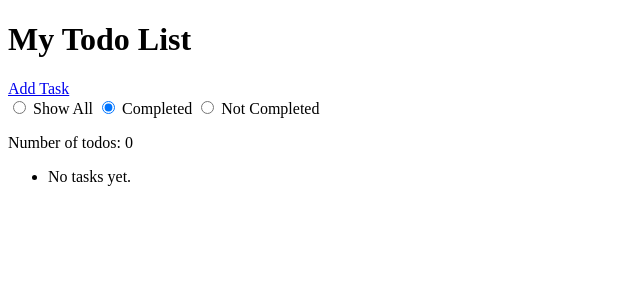
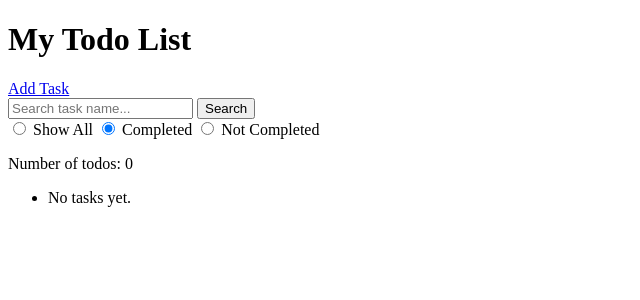
Before and after one commit to amar-sheikh/django_todo, a Django app: page / in a window 1280 px wide. Shown: the top 300 px of the page, without its empty margins (0-640 px from the left). Run offline with Django 5.2, Linux system fonts and the light colour scheme; data that the repository does not hold is empty.

Commit message:
Add search functionality to filter todos by task name

```diff
--- a/todo_app/templates/todo/list.html
+++ b/todo_app/templates/todo/list.html
@@ -6,6 +6,12 @@
 <body>
     <h1>My Todo List</h1>
     <a href="{% url 'todo_create' %}">Add Task</a>
+    <form method="get" action="{% url 'todo_list' %}">
+        <input type="text" name="search" placeholder="Search task name..." value="{{ request.GET.search }}">
+        <input type="hidden" name="filter" value="{{ request.GET.filter|default:'completed' }}">
+        <button type="submit">Search</button>
+    </form>
+
     <form method="get" id="filterForm">
         <label>
             <input type="radio" name="filter" value="all" {% if request.GET.filter == "all" %}checked{% endif %}>
--- a/todo_app/views.py
+++ b/todo_app/views.py
@@ -8,14 +8,19 @@ class TodoListView(ListView):
     context_object_name = 'todos'
 
     def get_queryset(self):
+        queryset = Todo.objects.all()
         filter_val = self.request.GET.get('filter', 'completed')
+        query = self.request.GET.get('search')
 
         if filter_val == 'completed':
-            return Todo.objects.filter(is_completed=True)
+            queryset = queryset.filter(is_completed=True)
         elif filter_val == 'not_completed':
-            return Todo.objects.filter(is_completed=False)
-        else:
-            return Todo.objects.all()
+            queryset = queryset.filter(is_completed=False)
+
+        if query:
+            queryset = queryset.filter(task_name__icontains=query)
+
+        return queryset
 
 class TodoCreateView(CreateView):
     model = Todo
```
